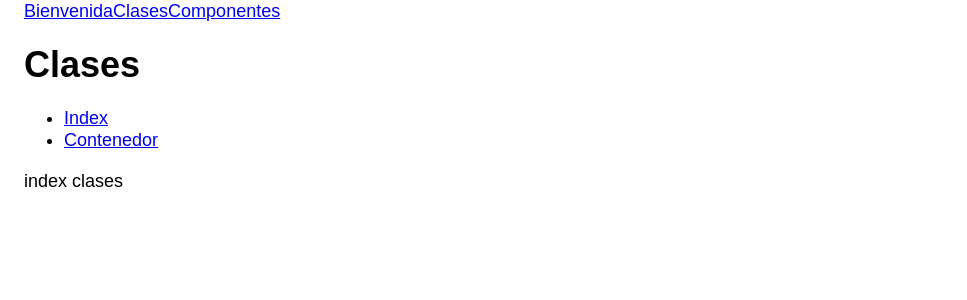
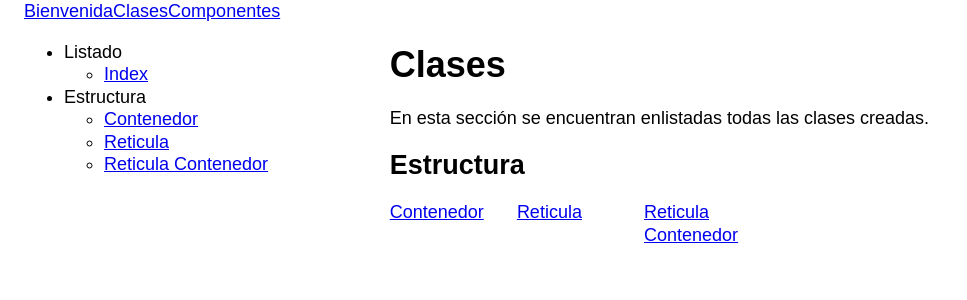
Before and after one commit to flkt/esparragus, a Vue app: page /clases in a window 1280 px wide. Shown: the top 300 px of the page, without its empty margins (0-967 px from the left). Built offline with nearby package versions, Linux system fonts and the light colour scheme.

Commit message:
acomodando contenedor. creando reticula. creando extencion reticula contenedor

```diff
--- a/src/_configuracion/_clases.scss
+++ b/src/_configuracion/_clases.scss
@@ -1 +1,2 @@
 @use '../clases/contenedor';
+@use '../clases/reticula';
--- a/src/_configuracion/map_clases.scss
+++ b/src/_configuracion/map_clases.scss
@@ -1,18 +1,24 @@
+// EJEMPLO
 // nombre de la clase: ( configuracion de la clase )
-$contenedor: (
-  // 'general': (
-  //   atributo: valor,
-  // ),
-  // 'adaptable': (
-  //   'cel': (
-  //   ),
-  //   'lap': (
-  //   ),
-  //   'esc': (
-  //   ),
-  //   'fhd': (
-  //   ),
-  //   'qhd': (
-  //   ),
-  // ),
+// $ejemplo: (
+//   'general': (
+//     atributo: valor,
+//   ),
+//   'adaptable': (
+//     'cel': (
+//     ),
+//     'lap': (
+//     ),
+//     'esc': (
+//     ),
+//     'fhd': (
+//     ),
+//     'qhd': (
+//     ),
+//   ),
+// );
+
+$contenedor: ();
+$reticula: (
+  'columnas': 7,
 );
--- a/src/clases/contenedor.scss
+++ b/src/clases/contenedor.scss
@@ -1,5 +1,5 @@
 @use 'sass:map';
-@use '../_configuracion/map_clases' as config_contenedor;
+@use '../_configuracion/map_clases' as config_clases;
 @use '../auxiliares/adaptable' as adaptable;
 
 .contenedor {
@@ -9,16 +9,16 @@
     margin-inline: calc(var(--es-espaciado-base) * -1);
   }
 
-  // config_contenedor
-  @if map.has-key(config_contenedor.$contenedor, 'general') {
-    @each $atributo, $valor in map.get(config_contenedor.$contenedor, 'general') {
+  // config_clases
+  @if map.has-key(config_clases.$contenedor, 'general') {
+    @each $atributo, $valor in map.get(config_clases.$contenedor, 'general') {
       #{$atributo}: #{$valor};
     }
   }
 }
 
-// config_contenedor para el contenedor en cada dispositivo
-@if map.has-key(config_contenedor.$contenedor, 'adaptable') {
+// config_clases para el contenedor en cada dispositivo
+@if map.has-key(config_clases.$contenedor, 'adaptable') {
   @each $dispositivo, $atributos in map.get(config.$contenedor, 'adaptable') {
     @include adaptable.desde-dispositivo( #{$dispositivo} ) {
       .contenedor {
--- /dev/null
+++ b/src/clases/reticula.scss
@@ -0,0 +1,73 @@
+@use 'sass:map';
+@use '../_configuracion/map_clases' as config_clases;
+@use '../_configuracion/var_adaptable.scss' as config_adaptable;
+@use '../auxiliares/adaptable' as adaptable;
+
+// reticula, contenedor flex de reticula
+.reticula {
+  display: flex;
+  flex-flow: row wrap;
+  gap: var(--es-espaciado-base);
+
+  // config_clases
+  @if map.has-key(config_clases.$reticula, 'general') {
+    @each $atributo, $valor in map.get(config_clases.$reticula, 'general') {
+      #{$atributo}: #{$valor};
+    }
+  }
+
+  > [class^='columna'],
+  > [class*=' columna'] {
+    flex-grow: 1;
+    flex-shrink: 1;
+  }
+}
+
+.contenedor.reticula {
+  padding-inline: 0;
+  gap: 0;
+
+  > [class^='columna'],
+  > [class*=' columna'] {
+    padding-inline: calc(var(--es-espaciado-base) * 1);
+  }
+}
+
+// config_clases para la reticula en cada dispositivo
+@if map.has-key(config_clases.$reticula, 'adaptable') {
+  @each $dispositivo, $atributos in map.get(config.$reticula, 'adaptable') {
+    @include adaptable.desde-dispositivo( #{$dispositivo} ) {
+      .reticula {
+        @each $atributo, $valor in $atributos {
+          #{$atributo}: #{$valor};
+        }
+      }
+    }
+  }
+}
+
+// subclase columna dentro de una reticula
+@if map.has-key(config_clases.$reticula, 'columnas') {
+  @for $i from 1 through map.get(config_clases.$reticula, 'columnas') {
+    .reticula > .columna-#{$i} {
+      flex-basis: calc(calc(($i / map.get(config_clases.$reticula, 'columnas') * 100%)) - var(--es-espaciado-base) + calc($i / map.get(config_clases.$reticula, 'columnas') * var(--es-espaciado-base)) - 1px);
+      max-width: calc(calc(($i / map.get(config_clases.$reticula, 'columnas') * 100%)) - var(--es-espaciado-base) + calc($i / map.get(config_clases.$reticula, 'columnas') * var(--es-espaciado-base)));
+    }
+    .contenedor.reticula > .columna-#{$i} {
+      flex-basis: calc(calc(($i / map.get(config_clases.$reticula, 'columnas') * 100%)) - 1px);
+      max-width: calc(calc(($i / map.get(config_clases.$reticula, 'columnas') * 100%)) );
+    }
+  }
+
+  // subclases de columna especificas para cada dispositivo
+  @each $dispositivo, $tamanio in config_adaptable.$espaciado {
+    @include adaptable.desde-dispositivo( #{$dispositivo} ) {
+      @for $i from 1 through map.get(config_clases.$reticula, 'columnas') {
+        .reticula > .columna-#{$i}-#{$dispositivo} {
+          flex-basis: calc(calc(($i / map.get(config_clases.$reticula, 'columnas') * 100%)) - var(--es-espaciado-base) + calc($i / map.get(config_clases.$reticula, 'columnas') * var(--es-espaciado-base)) - 1px);
+          max-width: calc(calc(($i / map.get(config_clases.$reticula, 'columnas') * 100%)) - var(--es-espaciado-base) + calc($i / map.get(config_clases.$reticula, 'columnas') * var(--es-espaciado-base)));
+        }
+      }
+    }
+  }
+}
--- a/src/rutas/index.js
+++ b/src/rutas/index.js
@@ -24,6 +24,16 @@ const rutas = createRouter({
           name: 'Contenedor',
           component: () => import('@/vistas/clases/ContenedorArticle.vue'),
         },
+        {
+          path: 'reticula',
+          name: 'Reticula',
+          component: () => import('@/vistas/clases/ReticulaArticle.vue'),
+        },
+        {
+          path: 'reticula-contenedor',
+          name: 'Reticula Contenedor',
+          component: () => import('@/vistas/clases/ReticulaContenedorArticle.vue'),
+        },
       ]
     },
     {
--- a/src/vistas/clases/ClasesIndex.vue
+++ b/src/vistas/clases/ClasesIndex.vue
@@ -1,5 +1,18 @@
-<script setup></script>
+<script setup>
+import { RouterLink } from 'vue-router'
+</script>
 
 <template>
-  <p>index clases</p>
+  <div>
+    <p>
+      En esta sección se encuentran enlistadas todas las clases creadas.
+    </p>
+
+    <h2>Estructura</h2>
+    <div class="reticula">
+      <RouterLink :to="{name: 'Contenedor'}" class="columna-1">Contenedor</RouterLink>
+      <RouterLink :to="{name: 'Reticula'}" class="columna-1">Reticula</RouterLink>
+      <RouterLink :to="{name: 'Reticula Contenedor'}" class="columna-1">Reticula Contenedor</RouterLink>
+    </div>
+  </div>
 </template>
--- a/src/vistas/clases/ClasesMain.vue
+++ b/src/vistas/clases/ClasesMain.vue
@@ -3,17 +3,30 @@ import { RouterLink, RouterView } from 'vue-router'
 </script>
 
 <template>
-  <main class="contenedor">
-    <h1>Clases</h1>
+  <main class="contenedor reticula">
+
+    <div class="columna-2">
       <ul>
         <li>
-        <RouterLink :to="{name: 'Clases'}">Index</RouterLink>
+          Listado
+          <ul>
+            <li><RouterLink :to="{name: 'Clases'}">Index</RouterLink></li>
+          </ul>
         </li>
         <li>
-        <RouterLink :to="{name: 'Contenedor'}">Contenedor</RouterLink>
+          Estructura
+          <ul>
+            <li><RouterLink :to="{name: 'Contenedor'}">Contenedor</RouterLink></li>
+            <li><RouterLink :to="{name: 'Reticula'}">Reticula</RouterLink></li>
+            <li><RouterLink :to="{name: 'Reticula Contenedor'}">Reticula Contenedor</RouterLink></li>
+          </ul>
         </li>
       </ul>
+    </div>
+    <div class="columna-5">
+      <h1>Clases</h1>
+      <router-view />
+    </div>
 
-    <router-view />
   </main>
 </template>
--- a/src/vistas/clases/ContenedorArticle.vue
+++ b/src/vistas/clases/ContenedorArticle.vue
@@ -21,7 +21,7 @@
     </p>
     <h3>Ejemplo de uso</h3>
     <p>
-      Nota. para ejemplos de uso se utilizan colores de fondo, pero la clase contenedor no debe
+      Nota. para ejemplos de uso se utilizan colores de fondo, pero la clase .contenedor no debe
       especificar color de fondo.
     </p>
     <pre>
--- /dev/null
+++ b/src/vistas/clases/ReticulaArticle.vue
@@ -0,0 +1,72 @@
+<script setup></script>
+
+<template>
+  <article>
+    <h2>Clase .reticula + Clase anidada .columna</h2>
+    <p>
+      La .reticula es una tipo especial de contenedor en donde sus .columnas
+      se utilizan de forma controlada para crear espacios de ancho específico
+      en porcentaje en relación al espacio en que se encuentran.
+    </p>
+    <h3>Ejemplo de uso</h3>
+    <p>
+      Nota. para ejemplos de uso se utilizan colores de fondo, pero ni la clase .reticula,
+      ni la clase .columna deben especificar color de fondo.
+    </p>
+    <pre>
+      &lsaquo;div class="reticula" style="background-color: #f005;"&rsaquo;
+
+        &lsaquo;div class="columna-1" style="background-color: #00f5;"&rsaquo;
+          columna-1
+        &lsaquo;/ div&rsaquo;
+
+        . . .
+
+      &lsaquo;/ div&rsaquo;
+    </pre>
+    <div class="reticula" style="background-color: #f005;">
+      <div class="columna-7">
+        <p>.reticula</p>
+      </div>
+      <div class="columna-1" style="background-color: #00f5;">
+        <p>columna-1</p>
+      </div>
+      <div class="columna-1" style="background-color: #00f5;">
+        <p>columna-1</p>
+      </div>
+      <div class="columna-1" style="background-color: #00f5;">
+        <p>columna-1</p>
+      </div>
+      <div class="columna-1" style="background-color: #00f5;">
+        <p>columna-1</p>
+      </div>
+      <div class="columna-1" style="background-color: #00f5;">
+        <p>columna-1</p>
+      </div>
+      <div class="columna-1" style="background-color: #00f5;">
+        <p>columna-1</p>
+      </div>
+      <div class="columna-1" style="background-color: #00f5;">
+        <p>columna-1</p>
+      </div>
+      <div class="columna-2" style="background-color: #00f5;">
+        <p>columna-2</p>
+      </div>
+      <div class="columna-5" style="background-color: #00f5;">
+        <p>columna-5</p>
+      </div>
+      <div class="columna-3" style="background-color: #00f5;">
+        <p>columna-3</p>
+      </div>
+      <div class="columna-4" style="background-color: #00f5;">
+        <p>columna-4</p>
+      </div>
+      <div class="columna-6" style="background-color: #00f5;">
+        <p>columna-6</p>
+      </div>
+      <div class="columna-7" style="background-color: #00f5;">
+        <p>columna-7</p>
+      </div>
+    </div>
+  </article>
+</template>
--- /dev/null
+++ b/src/vistas/clases/ReticulaContenedorArticle.vue
@@ -0,0 +1,45 @@
+<script setup></script>
+
+<template>
+  <article>
+    <h2>Clase .reticula unida al .contenedor</h2>
+    <p>
+      Cuando se utilizan la clase contenedor y reticula en el mismo elemento,
+      se crea una combinacion de ambas clases para formar una reticula con los margenes
+      del contenedor juntando los espacios horizontales entre las columnas pero
+      agregando margenes internos en cada una de ellas.
+    </p>
+    <p>
+      Se puede utilizar para acomodar en reticula elementos con color o imagen de fondo.
+    </p>
+    <h3>Ejemplo de uso</h3>
+    <p>
+      Nota. para ejemplos de uso se utilizan colores de fondo, pero ni la clase .reticula,
+      ni la clase .columna deben especificar color de fondo.
+    </p>
+    <pre>
+      &lsaquo;div class="contenedor reticula" style="background-color: #f005;"&rsaquo;
+
+        &lsaquo;div class="columna-3" style="background-color: #f0f5;"&rsaquo;
+          columna-3
+        &lsaquo;/ div&rsaquo;
+
+        &lsaquo;div class="columna-4" style="background-color: #ff05;"&rsaquo;
+          columna-4
+        &lsaquo;/ div&rsaquo;
+
+      &lsaquo;/ div&rsaquo;
+    </pre>
+    <div class="contenedor reticula" style="background-color: #f005;">
+      <div class="columna-7">
+        <p>.contenedor.reticula</p>
+      </div>
+      <div class="columna-3" style="background-color: #f0f5;">
+        <p>columna-3</p>
+      </div>
+      <div class="columna-4" style="background-color: #ff05;">
+        <p>columna-4</p>
+      </div>
+    </div>
+  </article>
+</template>
```
Lines whose indentation alone changed are shown as unchanged.
